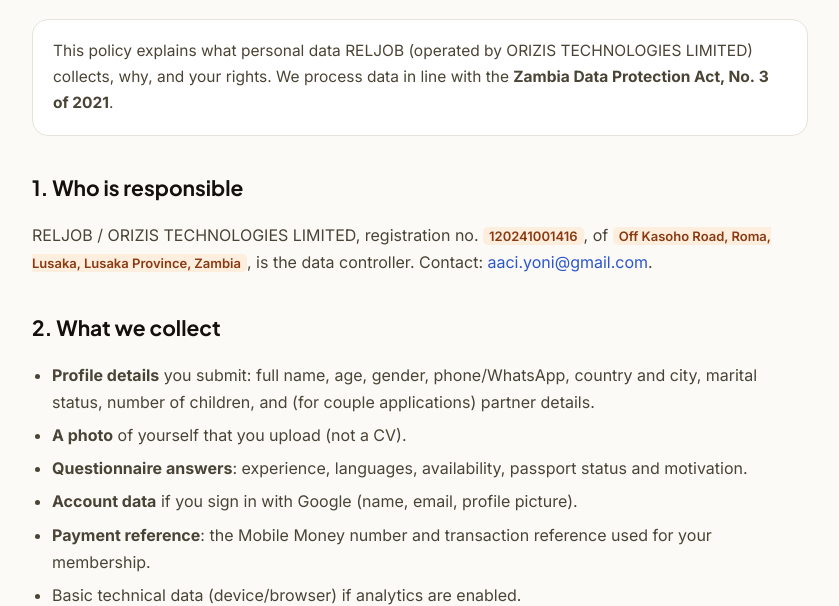
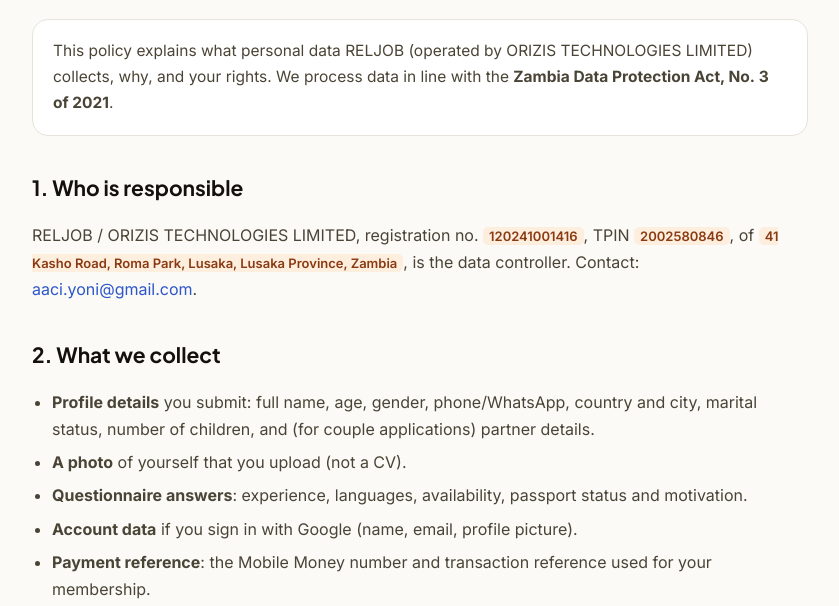
Before and after one commit to aaciyoni-bot/SWIPEJOB, a plain HTML site: page privacy.html in a window 1280 px wide. Shown: the part 204-810 px from the top of the page, without its empty margins (220-1059 px from the left). Drawn offline with Linux system fonts and the light colour scheme.

Commit message:
Legal pages: official ZRA address (41 Kasho Road, Roma Park) + add TPIN 2002580846

```diff
--- a/privacy.html
+++ b/privacy.html
@@ -48,7 +48,7 @@
   </div>
 
   <h2>1. Who is responsible</h2>
-  <p>RELJOB / ORIZIS&nbsp;TECHNOLOGIES&nbsp;LIMITED, registration no. <span class="ph">120241001416</span>, of <span class="ph">Off Kasoho Road, Roma, Lusaka, Lusaka Province, Zambia</span>, is the data controller. Contact: <a href="mailto:aaci.yoni@gmail.com">aaci.yoni@gmail.com</a>.</p>
+  <p>RELJOB / ORIZIS&nbsp;TECHNOLOGIES&nbsp;LIMITED, registration no. <span class="ph">120241001416</span>, TPIN <span class="ph">2002580846</span>, of <span class="ph">41 Kasho Road, Roma Park, Lusaka, Lusaka Province, Zambia</span>, is the data controller. Contact: <a href="mailto:aaci.yoni@gmail.com">aaci.yoni@gmail.com</a>.</p>
 
   <h2>2. What we collect</h2>
   <ul>
```
Also changed, not shown: terms.html (+1 -1 lines).
